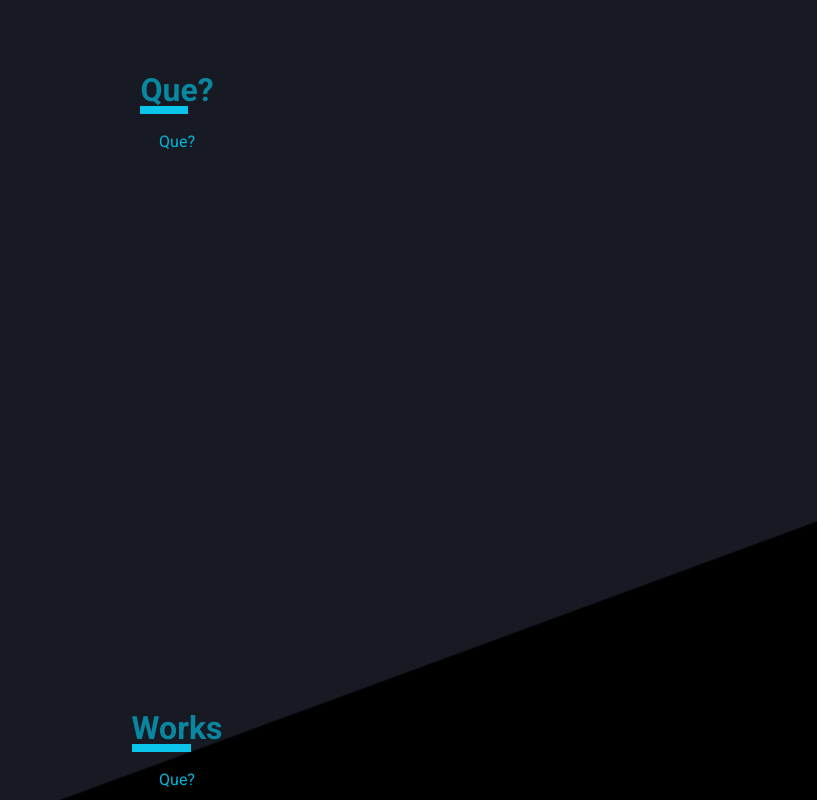
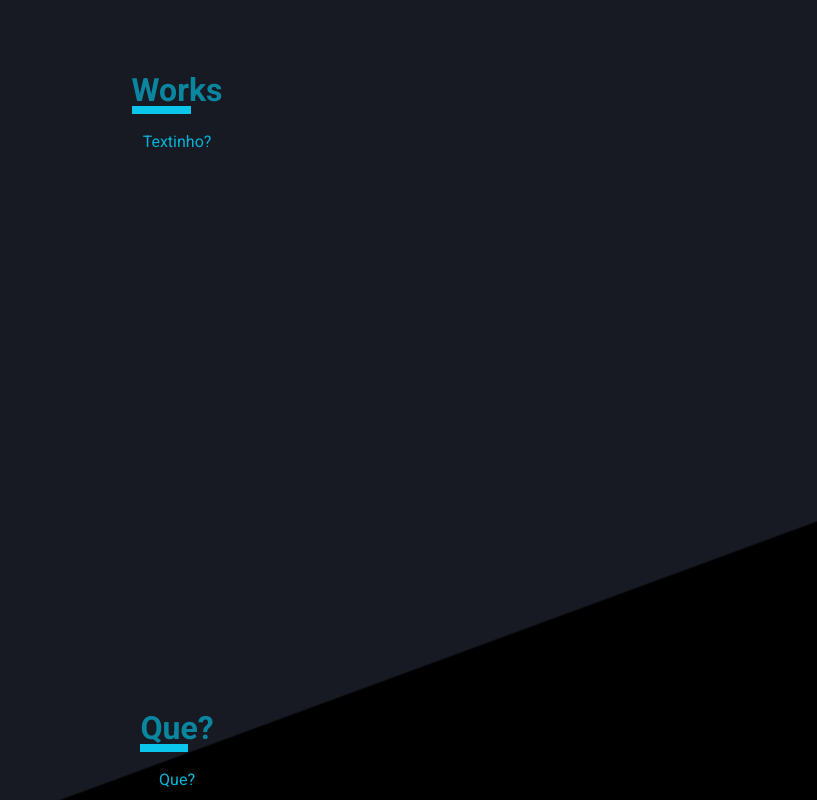
Before and after one commit to MayconTrix/MB-Portfolio, a Next.js app: page / in a window 1280 px wide. Shown: the part 1740-2540 px from the top of the page, without its empty margins (463-1280 px from the left). Built offline with nearby package versions, Linux system fonts and the light colour scheme.

Commit message:
New itens v0.1b

```diff
--- a/src/components/Que/index.tsx
+++ b/src/components/Que/index.tsx
@@ -8,6 +8,8 @@ export function Que() {
       justify="center"
       height="58.8rem"
       width="100%"
+      backgroundColor="black"
+      bgGradient="linear(159.8deg, gray.900 49.8%, black 50%)"
       direction="column"
       gap="3rem"
     >
--- a/src/components/Works/index.tsx
+++ b/src/components/Works/index.tsx
@@ -8,8 +8,6 @@ export function Works() {
       justify="center"
       height="58.8rem"
       width="100%"
-      backgroundColor="black"
-      bgGradient="linear(159.8deg, gray.900 49.8%, black 50%)"
       direction="column"
       gap="3rem"
     >
@@ -27,7 +25,7 @@ export function Works() {
           </Box>
         </Box>
         <Text marginTop="1.6rem" color="cyan.500" textAlign="center">
-          Que?
+          Textinho?
         </Text>
       </Flex>
     </Flex>
--- a/src/pages/index.tsx
+++ b/src/pages/index.tsx
@@ -18,8 +18,8 @@ export default function Home() {
       <Head />
       <About />
       <Skills />
+      <Works />
       <Que />
-      <Works />
       <Footer />
     </Box>
   );
```
